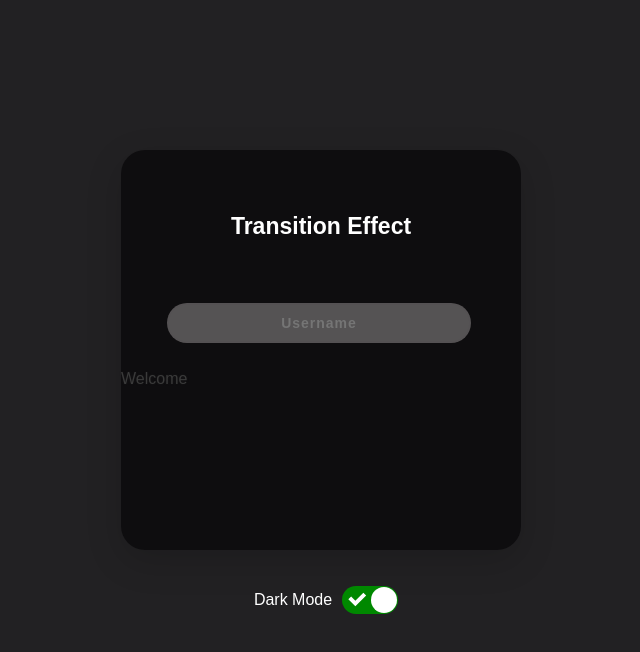
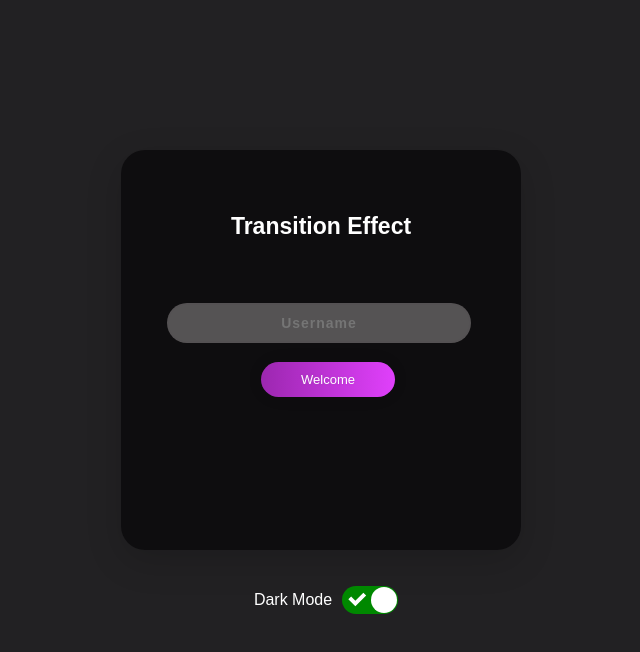
Before and after one commit to Deepa-GT/Major1, a React (Create React App) app: page / in a window 1280 px wide. Shown: the top 652 px of the page, without its empty margins (319-959 px from the left). Built offline with nearby package versions, Linux system fonts and the light colour scheme.

Commit message:
Update Form.js

```diff
--- a/src/components/Form.js
+++ b/src/components/Form.js
@@ -8,7 +8,7 @@ function Form() {
         </p>
         <form className="form1">
             <input className="username" type="text" placeholder="Username" />
-             <a className="submit" align="center">
+             <a className="hello" align="center">
              Welcome
              </a>
         </form>
```
